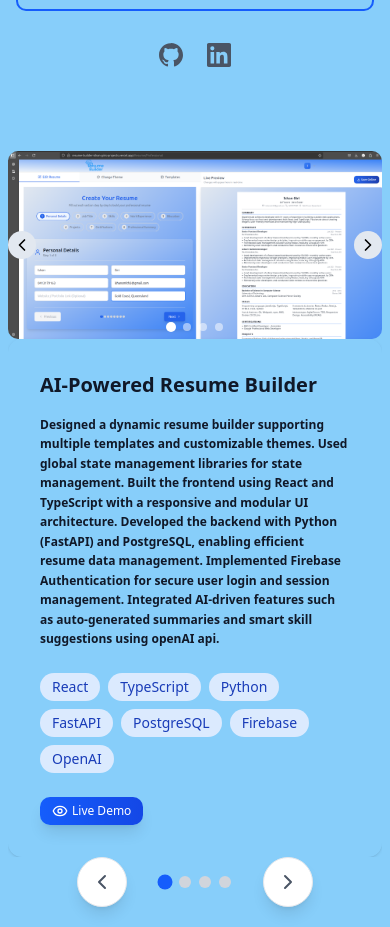
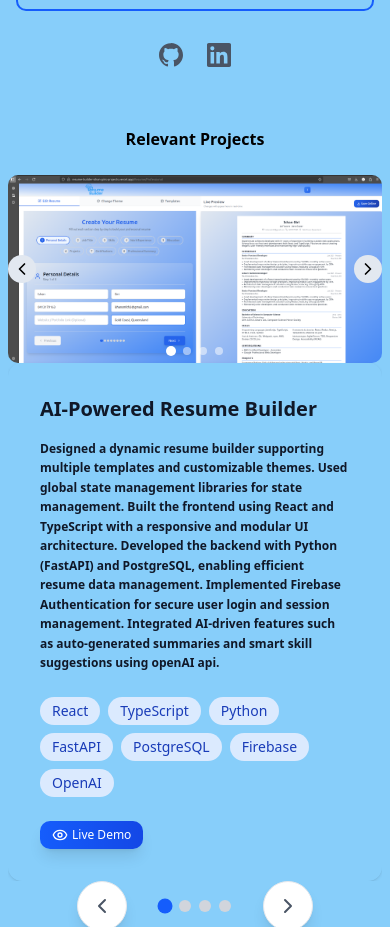
Before and after one commit to ishangiri/portfolio, a Next.js app: page / in a window 390 px wide. Shown: the part 857-1784 px from the top of the page. Built offline with nearby package versions, Linux system fonts and the light colour scheme.

Commit message:
Some changes made

```diff
--- a/src/components/Projects.jsx
+++ b/src/components/Projects.jsx
@@ -48,6 +48,7 @@ const Projects = () => {
           isVisible ? 'translate-x-0 opacity-100' : 'translate-x-full opacity-0'
         }`}>
           <div>
+            <p className="sm:hidden text-center mb-6 font-bold ">Relevant Projects</p>
             <ProjectCard
               project={projectsData[currentIndex]}
               isActive={true}
```
